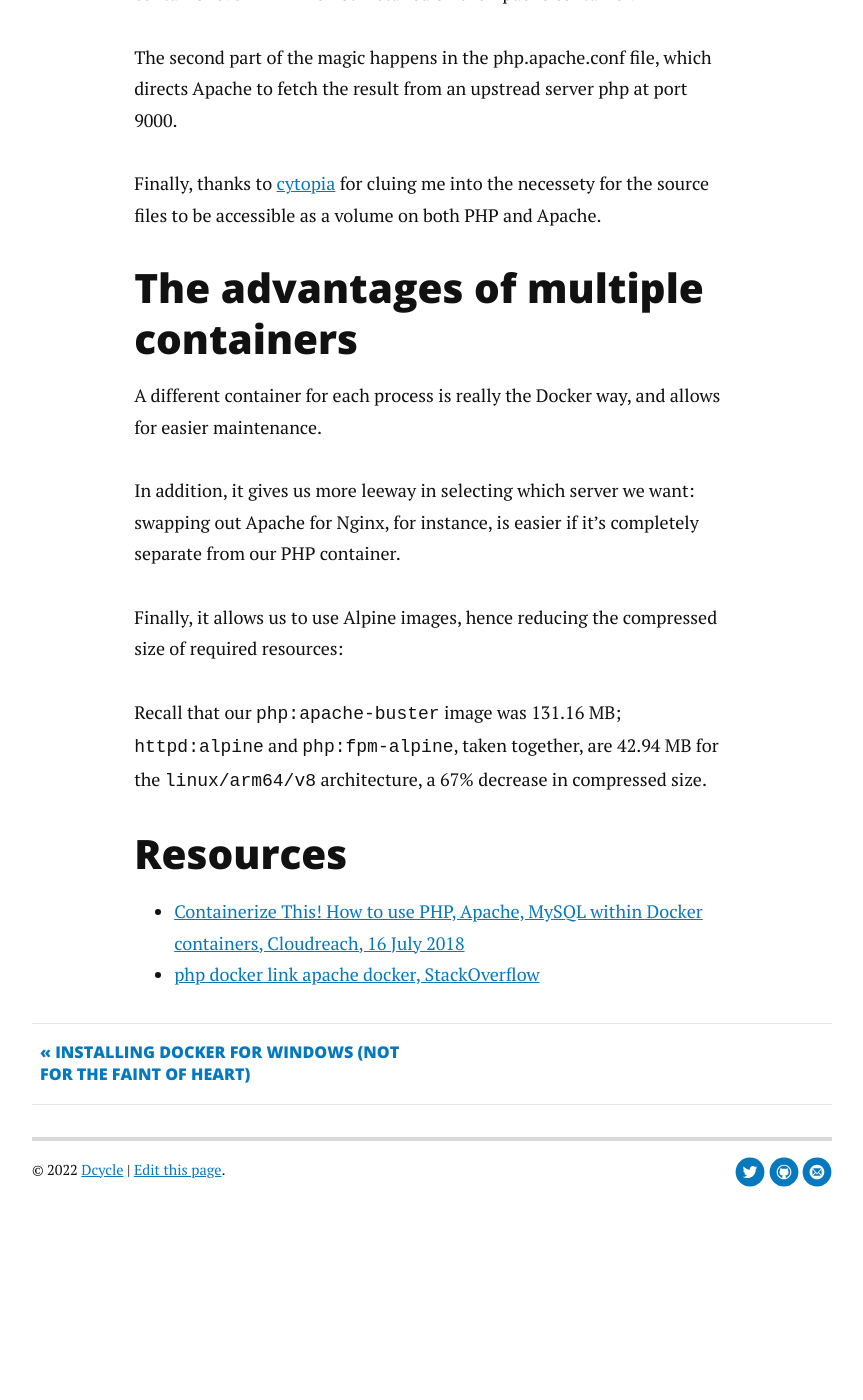
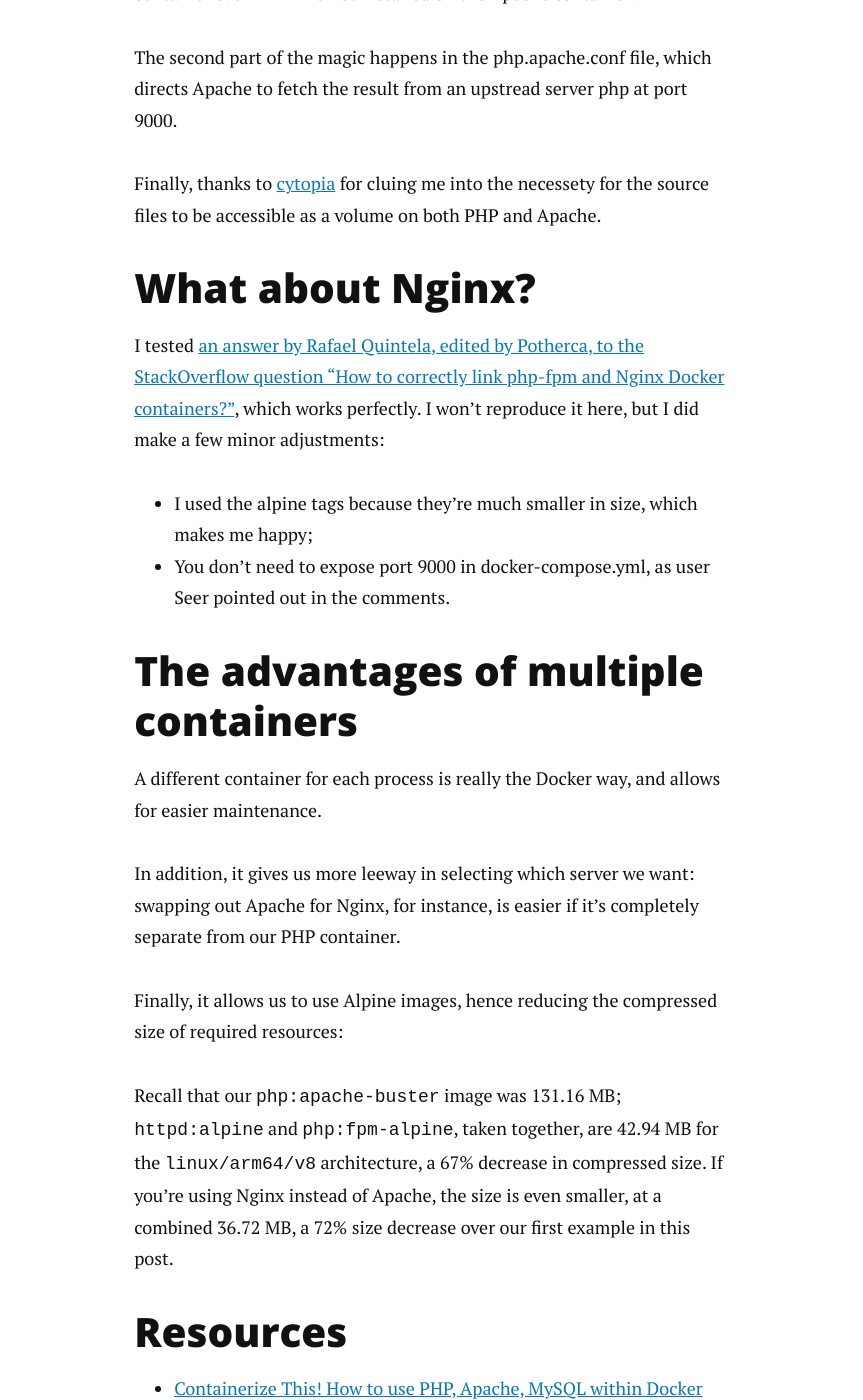
Before and after one commit to alberto56/dcycleblog, a Jekyll site: the page built from _posts/2022-03-25-php-apache-different-containers.md, in a window 1280 px wide and 1400 px high, scrolled down 6623 px. Shown: the whole window, without its empty margins (208-1071 px from the left). Built offline with Jekyll 4.4.1, drawn with Linux system fonts in a browser that asks for light colours; nearby versions of some CDN libraries; comment, search, counter and statistics services are not loaded; before the commit the page ends 7897 px from its top, so only the background shows below that.

Commit message:
Update 2022-03-25-php-apache-different-containers.md

```diff
--- a/_posts/2022-03-25-php-apache-different-containers.md
+++ b/_posts/2022-03-25-php-apache-different-containers.md
@@ -138,6 +138,14 @@ The second part of the magic happens in the php.apache.conf file, which directs
 
 Finally, thanks to [cytopia](https://stackoverflow.com/a/40449377/1207752) for cluing me into the necessety for the source files to be accessible as a volume on both PHP and Apache.
 
+What about Nginx?
+-----
+
+I tested [an answer by Rafael Quintela, edited by Potherca, to the StackOverflow question "How to correctly link php-fpm and Nginx Docker containers?"](https://stackoverflow.com/questions/29905953/how-to-correctly-link-php-fpm-and-nginx-docker-containers), which works perfectly. I won't reproduce it here, but I did make a few minor adjustments:
+
+* I used the alpine tags because they're much smaller in size, which makes me happy;
+* You don't need to expose port 9000 in docker-compose.yml, as user Seer pointed out in the comments.
+
 The advantages of multiple containers
 -----
 
@@ -147,7 +155,7 @@ In addition, it gives us more leeway in selecting which server we want: swapping
 
 Finally, it allows us to use Alpine images, hence reducing the compressed size of required resources:
 
-Recall that our `php:apache-buster` image was 131.16 MB; `httpd:alpine` and `php:fpm-alpine`, taken together, are 42.94 MB for the `linux/arm64/v8` architecture, a 67% decrease in compressed size.
+Recall that our `php:apache-buster` image was 131.16 MB; `httpd:alpine` and `php:fpm-alpine`, taken together, are 42.94 MB for the `linux/arm64/v8` architecture, a 67% decrease in compressed size. If you're using Nginx instead of Apache, the size is even smaller, at a combined 36.72 MB, a 72% size decrease over our first example in this post.
 
 Resources
 -----
```
